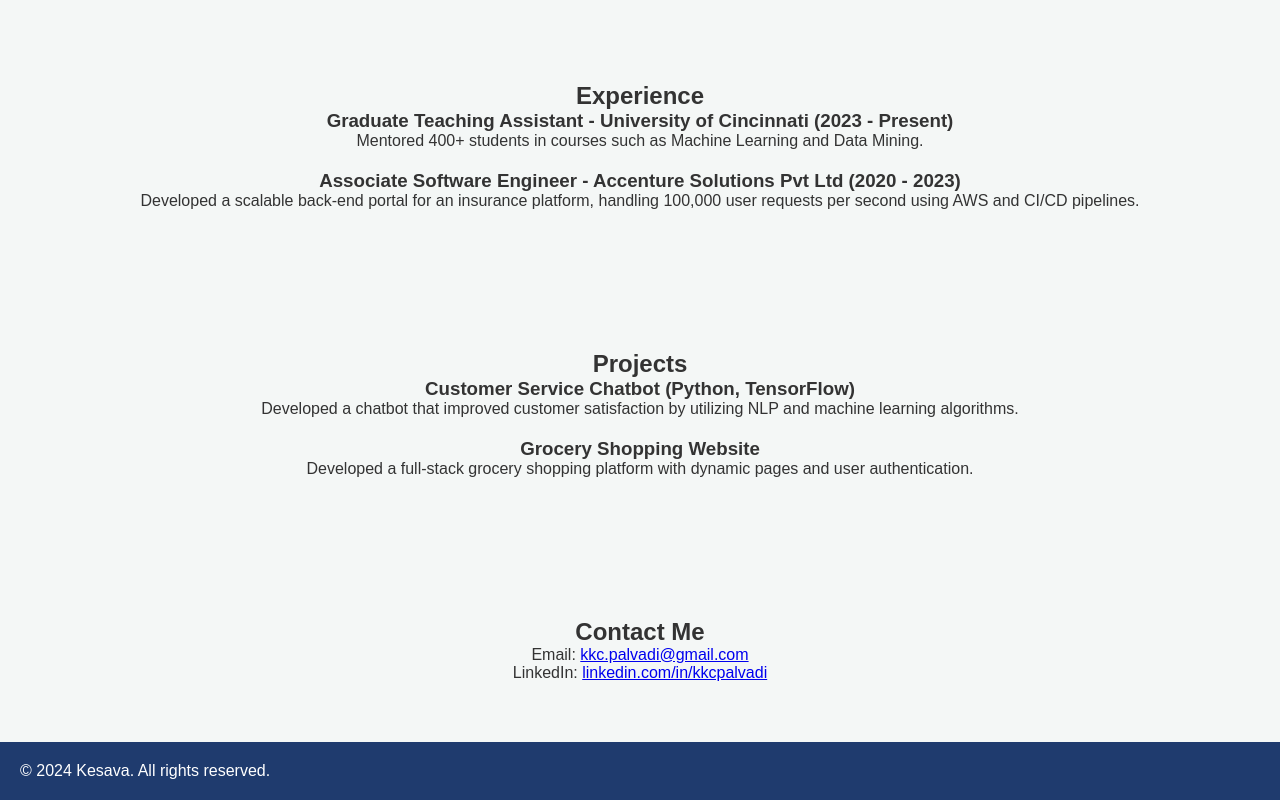
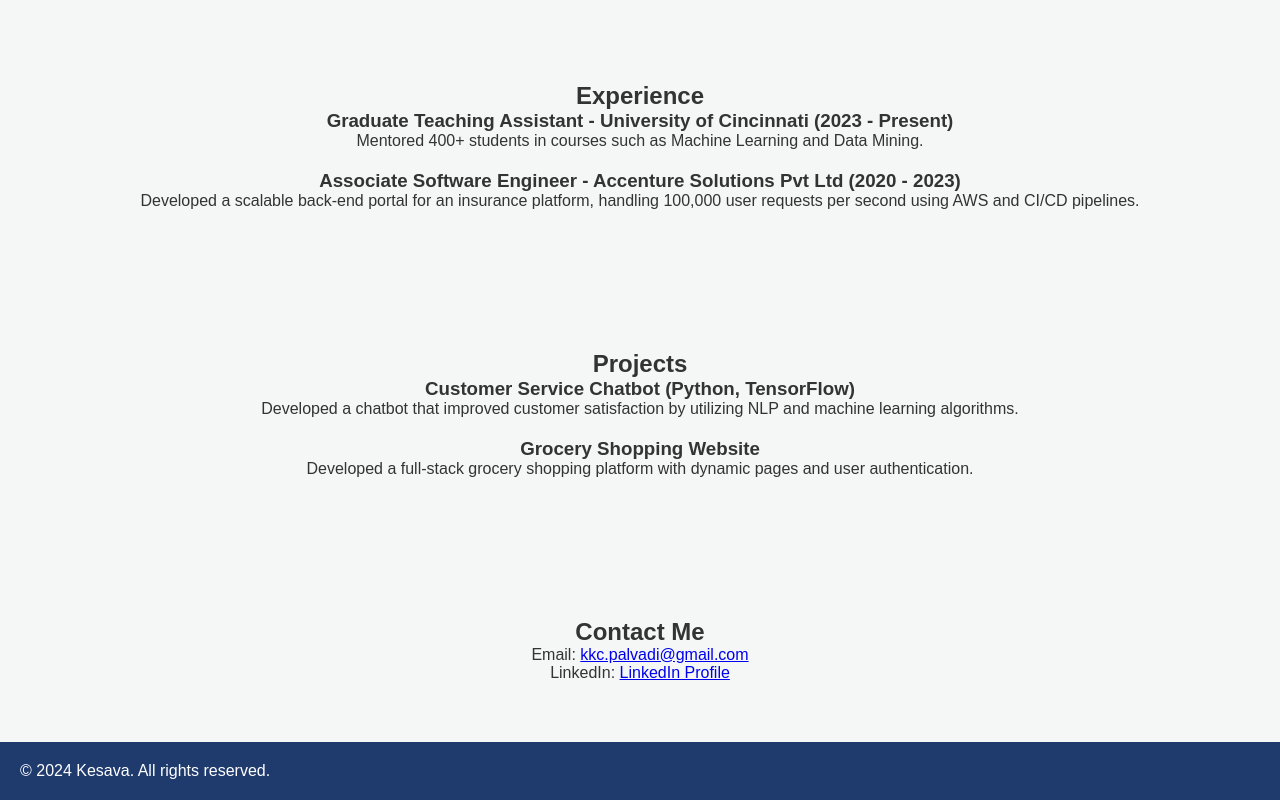
Before and after one commit to alwayskkc/portfolio, a React (Create React App) app: page / in a window 1280 px wide. Shown: the part 693-1493 px from the top of the page. Built offline with nearby package versions, Linux system fonts and the light colour scheme.

Commit message:
Update Contact.js

```diff
--- a/src/components/Contact.js
+++ b/src/components/Contact.js
@@ -5,7 +5,8 @@
     <section id="contact" className="section">
       <h2>Contact Me</h2>
       <p>Email: <a href="mailto:kkc.palvadi@gmail.com">kkc.palvadi@gmail.com</a></p>
-      <p>LinkedIn: <a href="https://www.linkedin.com/in/kkcpalvadi" target="_blank">linkedin.com/in/kkcpalvadi</a></p>
+      <p>LinkedIn: <a href="https://www.linkedin.com/in/kkcpalvadi" target="_blank" rel="noopener noreferrer"> LinkedIn Profile </a></p>
+
     </section>
   );
 }
```
